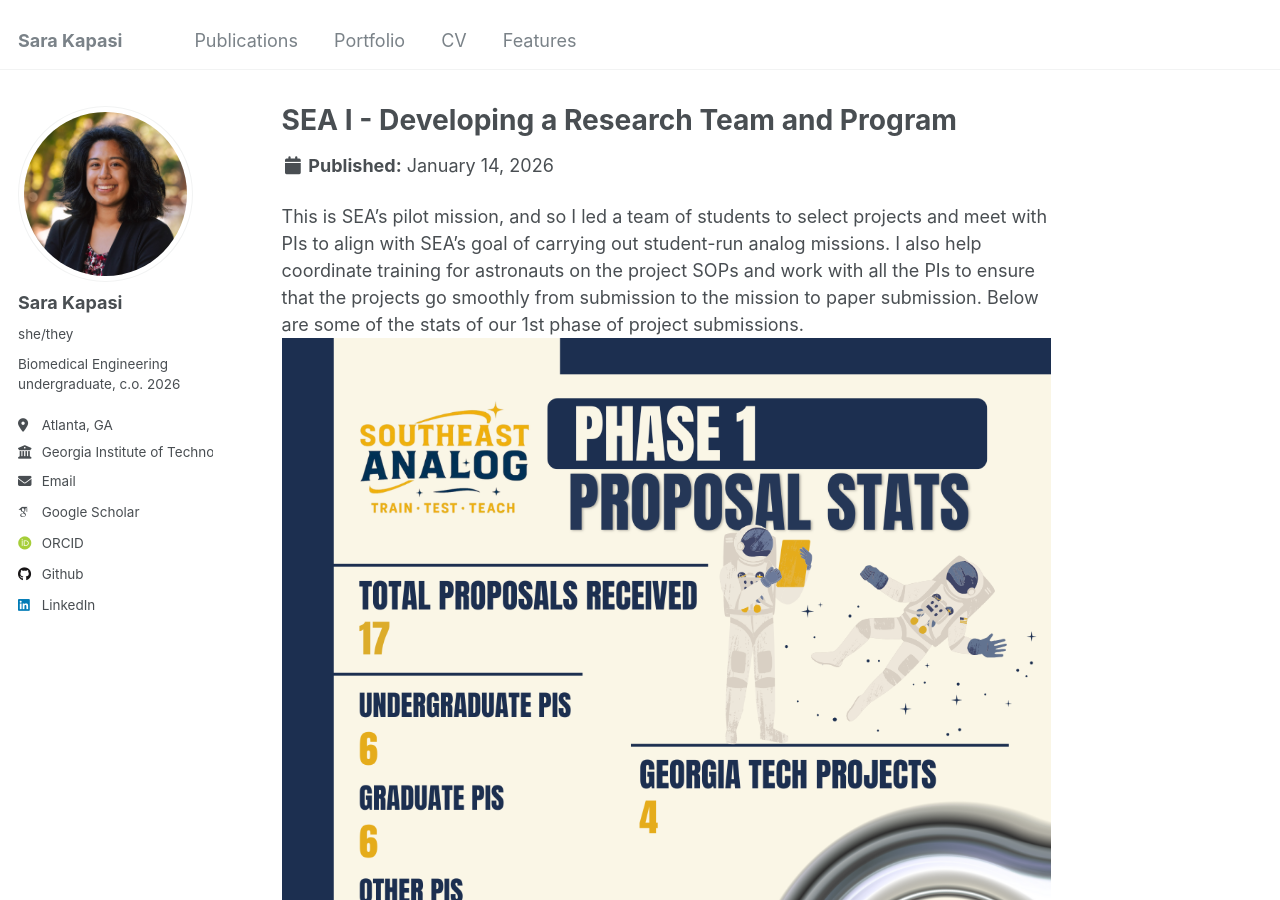
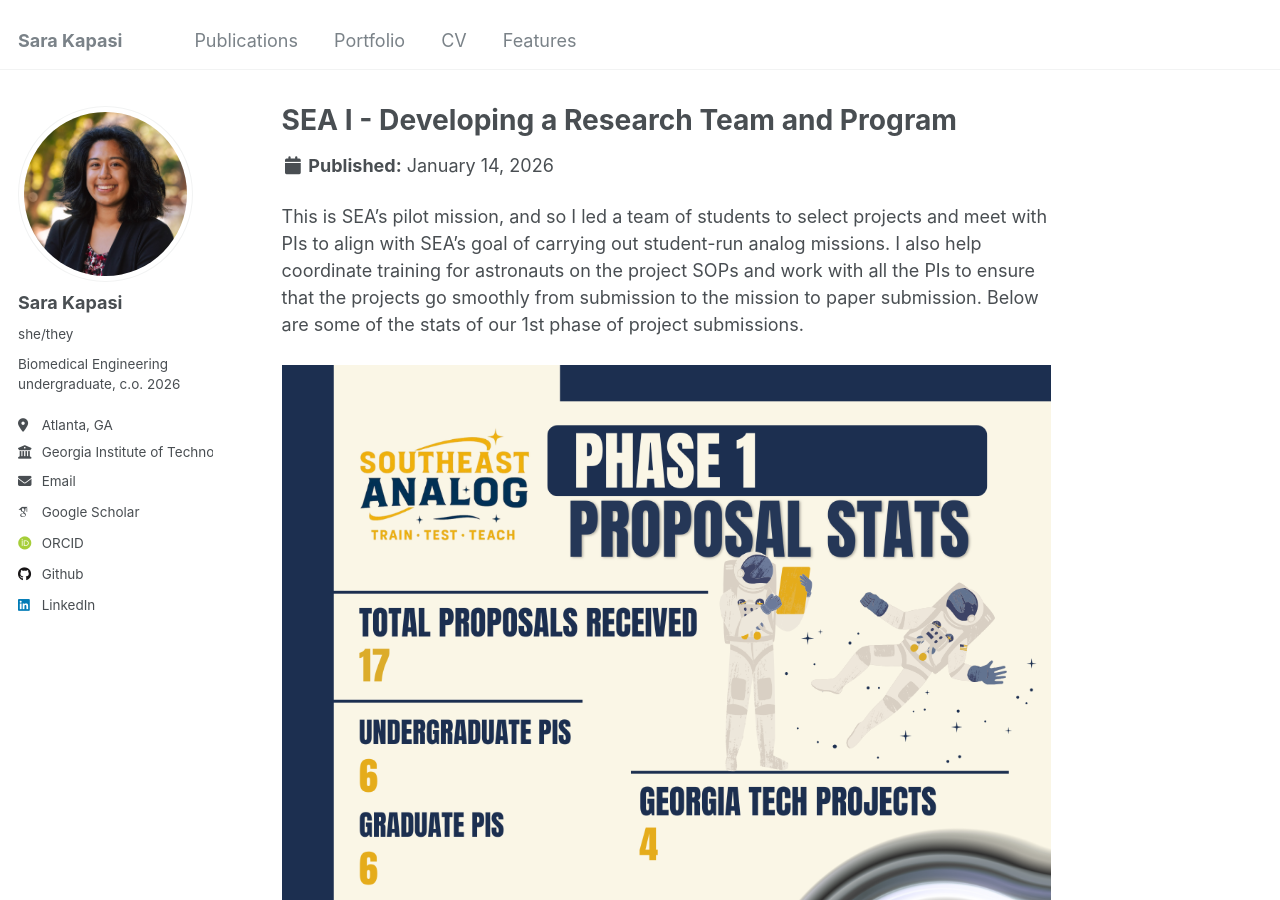
Before and after one commit to sarakapasi/sarakapasi.github.io, a Jekyll site: the page built from _portfolio/1.8-fa25-SEA-portfolio.md, in a window 1280 px wide and 900 px high. Built offline with Jekyll 4.4.1, drawn with Linux system fonts in a browser that asks for light colours; some web fonts are replaced.

Commit message:
Update and rename 1.1-fa25-SEA-portfolio.md to 1.8-fa25-SEA-portfolio.md

```diff
--- a/_portfolio/1.1-fa25-SEA-portfolio.md
+++ b/_portfolio/1.8-fa25-SEA-portfolio.md
@@ -1,8 +1,8 @@
 ---
 title: "SEA I - Developing a Research Team and Program"
-excerpt: "As Head of Research and cofounder of Southeast Analog (SEA), I helped form the inaugural research team to select and integrate projects into an analog Martian space mission led by students. <br/><img src='/images/about_sea.png'>"
+excerpt: "As Head of Research and cofounder of Southeast Analog (SEA), I helped form the inaugural research team to select and integrate projects into an analog Martian space mission led by students. <br/><br/><img src='/images/about_sea.png'>"
 collection: portfolio
 ---
 
 This is SEA's pilot mission, and so I led a team of students to select projects and meet with PIs to align with SEA's goal of carrying out student-run analog missions. I also help coordinate training for astronauts on the project SOPs and work with all the PIs to ensure that the projects go smoothly from submission to the mission to paper submission. Below are some of the stats of our 1st phase of project submissions.
-<br/><img src='/images/1.png'>
+<br/><br/><img src='/images/1.png'>
```
